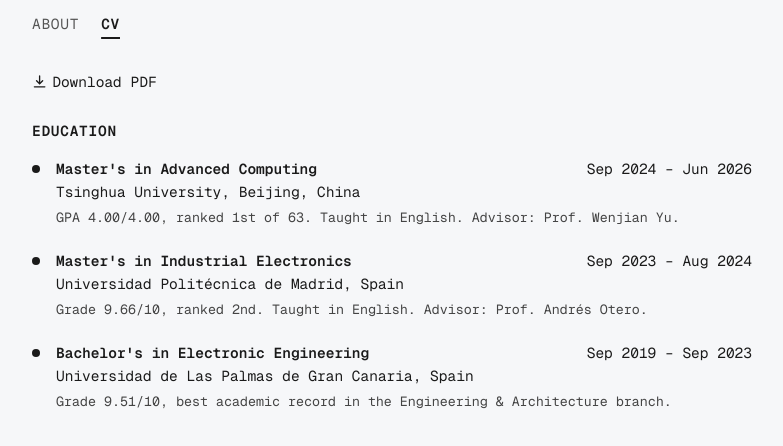
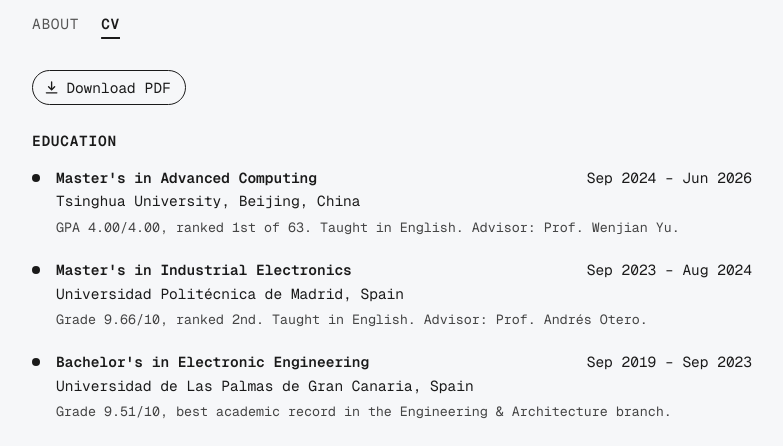
Before and after one commit to HectorRguez/hectorrguez.github.io, a website: page public/cv/index.html in a window 1280 px wide. Shown: the part 141-587 px from the top of the page, without its empty margins (248-1031 px from the left). Drawn offline with Linux system fonts and the light colour scheme.

Commit message:
CV: Download PDF as a pill button
Co-Authored-By: Claude Opus 5.5 <noreply@anthropic.com>

```diff
--- a/public/cv/index.html
+++ b/public/cv/index.html
@@ -95,7 +95,8 @@
   nav.tabs a[aria-current="page"] { color: #1a1a1a; font-weight: bold; text-decoration: underline; text-underline-offset: 8px; text-decoration-thickness: 2px; }
   .cv-download { margin-top: 2em; }
   h2.first { margin-top: 1.6em; }
-  .pdf-link { color: #1a1a1a; }
+  .pdf-link { color: #1a1a1a; border: 1px solid #1a1a1a; border-radius: 999px; padding: 5px 14px 5px 11px; gap: 7px; }
+  .pdf-link:hover { text-decoration: none; background: #e8ebef; }
   .pub-links { margin-top: 4px; font-size: 0.92em; }
   .light-dots li { position: relative; padding-left: 24px; display: flex; justify-content: space-between; align-items: baseline; gap: 16px; }
   .light-dots .h-date { white-space: nowrap; }
```
